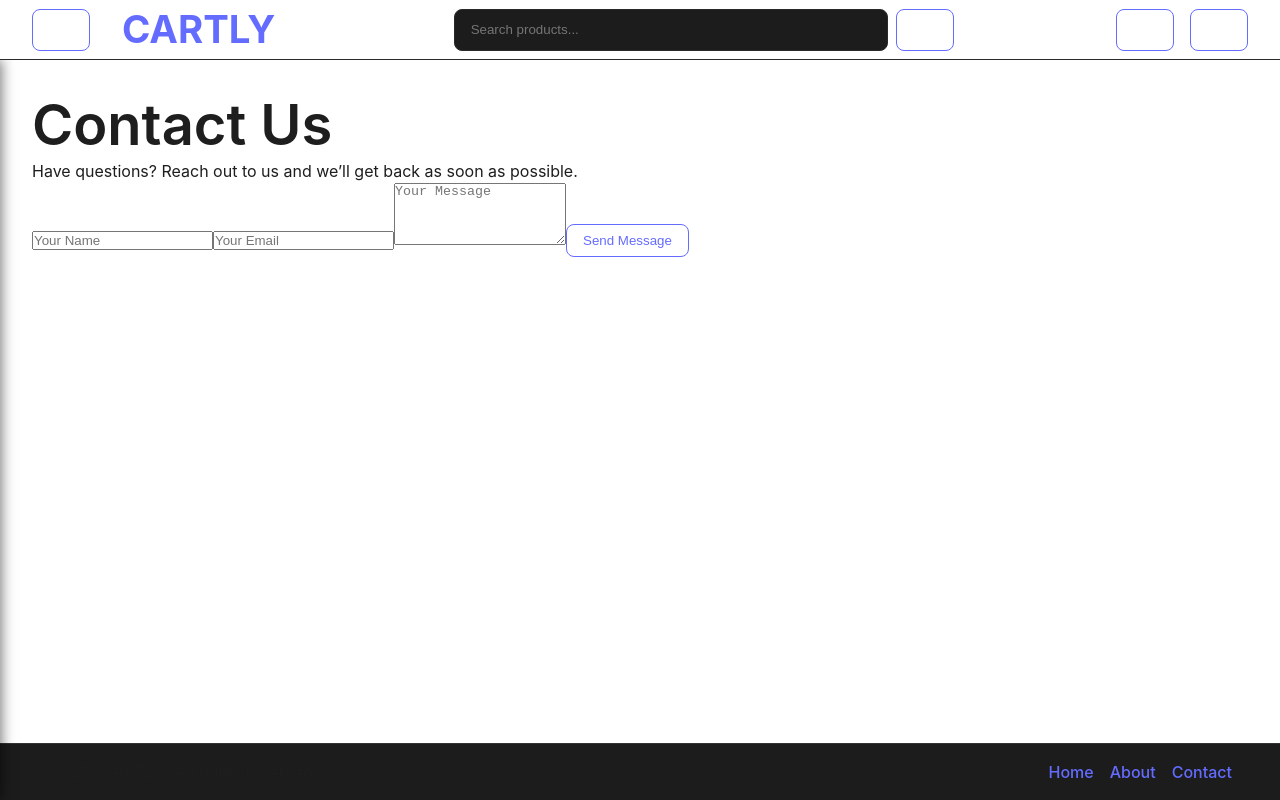
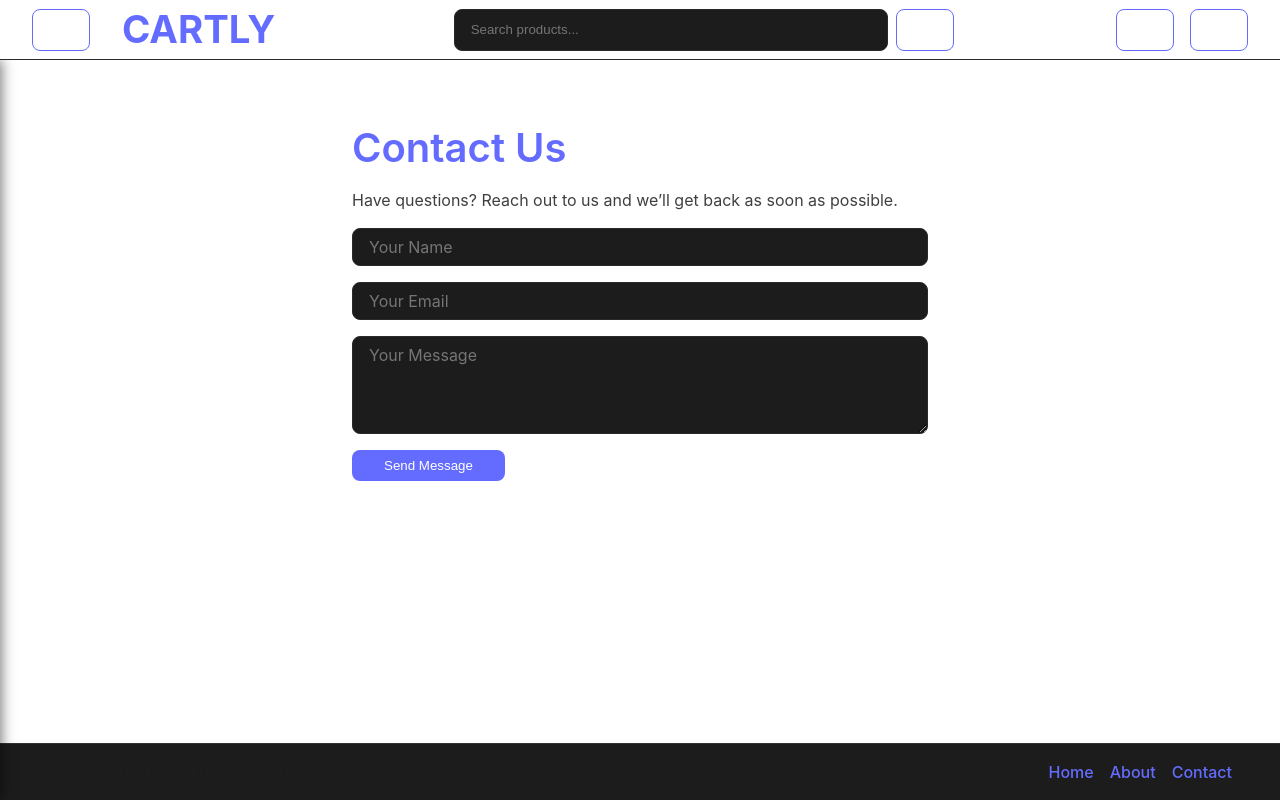
Before and after one commit to CasuallyDreamin/odin-react-shopping-cart, a React (Vite) app: page /contact in a window 1280 px wide. Built offline with nearby package versions, Linux system fonts and the light colour scheme.

Commit message:
Updated Contact and about pages

```diff
--- a/src/pages/AboutPage.jsx
+++ b/src/pages/AboutPage.jsx
@@ -1,16 +1,16 @@
-// pages/AboutPage.jsx
+import "./styles/AboutPage.css";
+
 export default function AboutPage() {
   return (
-    <div className="p-6 max-w-3xl mx-auto">
-      <h1 className="text-2xl font-semibold mb-4">About Us</h1>
-      <p className="text-gray-700 leading-relaxed mb-4">
-        We started this shop with a mission to bring quality products to
-        everyone, at fair prices. Our team believes in transparency,
-        sustainability, and customer satisfaction.
+    <div className="about-page">
+      <h1>About Us</h1>
+      <p>
+        We started this shop with a mission to bring quality products to everyone, at fair prices.
+        Our team believes in transparency, sustainability, and customer satisfaction.
       </p>
-      <p className="text-gray-700 leading-relaxed">
-        This is more than just a shop—it’s a place where community meets
-        convenience. Thanks for being part of our journey.
+      <p>
+        This is more than just a shop—it’s a place where community meets convenience.
+        Thanks for being part of our journey.
       </p>
     </div>
   );
--- a/src/pages/ContactPage.jsx
+++ b/src/pages/ContactPage.jsx
@@ -1,30 +1,17 @@
-// pages/ContactPage.jsx
+import "./styles/ContactPage.css";
+
 export default function ContactPage() {
   return (
-    <div className="p-6 max-w-xl mx-auto">
-      <h1 className="text-2xl font-semibold mb-4">Contact Us</h1>
-      <p className="mb-4 text-gray-700">
+    <div className="contact-page">
+      <h1>Contact Us</h1>
+      <p>
         Have questions? Reach out to us and we’ll get back as soon as possible.
       </p>
-      <form className="space-y-4">
-        <input
-          type="text"
-          placeholder="Your Name"
-          className="w-full border rounded-md px-3 py-2"
-        />
-        <input
-          type="email"
-          placeholder="Your Email"
-          className="w-full border rounded-md px-3 py-2"
-        />
-        <textarea
-          placeholder="Your Message"
-          rows={4}
-          className="w-full border rounded-md px-3 py-2"
-        />
-        <button className="bg-blue-600 text-white px-4 py-2 rounded-md">
-          Send Message
-        </button>
+      <form>
+        <input type="text" placeholder="Your Name" required />
+        <input type="email" placeholder="Your Email" required />
+        <textarea placeholder="Your Message" rows={4} required />
+        <button type="submit">Send Message</button>
       </form>
     </div>
   );
--- /dev/null
+++ b/src/pages/styles/AboutPage.css
@@ -0,0 +1,38 @@
+/* src/pages/styles/AboutPage.css */
+
+.about-page {
+  max-width: 960px; /* roughly matches max-w-3xl */
+  margin: 0 auto;
+  padding: var(--spacing-lg);
+  color: var(--color-text);
+  font-family: var(--font-sans);
+  line-height: var(--line-height-base);
+}
+
+.about-page h1 {
+  font-size: clamp(2rem, 5vw, 2.5rem);
+  font-weight: 600;
+  margin-bottom: var(--spacing-md);
+  color: var(--color-primary);
+}
+
+.about-page p {
+  margin-bottom: var(--spacing-md);
+  opacity: 0.85;
+}
+
+/* Optional: make last paragraph have no bottom margin */
+.about-page p:last-of-type {
+  margin-bottom: 0;
+}
+
+/* Responsive tweaks */
+@media (max-width: 480px) {
+  .about-page {
+    padding: var(--spacing-md);
+  }
+
+  .about-page h1 {
+    font-size: clamp(1.5rem, 6vw, 2rem);
+  }
+}
--- /dev/null
+++ b/src/pages/styles/ContactPage.css
@@ -0,0 +1,76 @@
+/* src/pages/styles/ContactPage.css */
+
+.contact-page {
+  max-width: 640px; /* roughly matches max-w-xl */
+  margin: 0 auto;
+  padding: var(--spacing-lg);
+  color: var(--color-text);
+  font-family: var(--font-sans);
+  line-height: var(--line-height-base);
+}
+
+.contact-page h1 {
+  font-size: clamp(2rem, 5vw, 2.5rem);
+  font-weight: 600;
+  margin-bottom: var(--spacing-md);
+  color: var(--color-primary);
+}
+
+.contact-page p {
+  margin-bottom: var(--spacing-md);
+  opacity: 0.85;
+}
+
+.contact-page form {
+  display: flex;
+  flex-direction: column;
+  gap: var(--spacing-md);
+}
+
+.contact-page input,
+.contact-page textarea {
+  width: 100%;
+  padding: var(--spacing-sm) var(--spacing-md);
+  border: 1px solid var(--color-border);
+  border-radius: var(--radius);
+  background-color: var(--color-surface);
+  color: var(--color-text);
+  font-family: var(--font-sans);
+  font-size: var(--font-size-base);
+  transition: border-color var(--transition), box-shadow var(--transition);
+}
+
+.contact-page input:focus,
+.contact-page textarea:focus {
+  border-color: var(--color-primary);
+  outline: none;
+  box-shadow: 0 0 0 2px rgba(92, 158, 173, 0.3);
+}
+
+.contact-page button {
+  width: max-content;
+  align-self: flex-start;
+  padding: var(--spacing-sm) var(--spacing-lg);
+  border: none;
+  border-radius: var(--radius);
+  background-color: var(--color-primary);
+  color: var(--color-bg);
+  font-weight: 500;
+  cursor: pointer;
+  transition: background-color var(--transition);
+}
+
+.contact-page button:hover {
+  background-color: var(--color-info);
+}
+
+/* Responsive tweaks */
+@media (max-width: 480px) {
+  .contact-page {
+    padding: var(--spacing-md);
+  }
+
+  .contact-page h1 {
+    font-size: clamp(1.5rem, 6vw, 2rem);
+  }
+}
```
